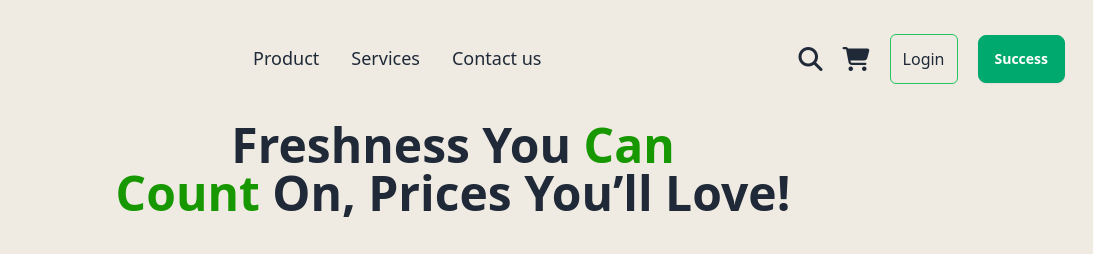
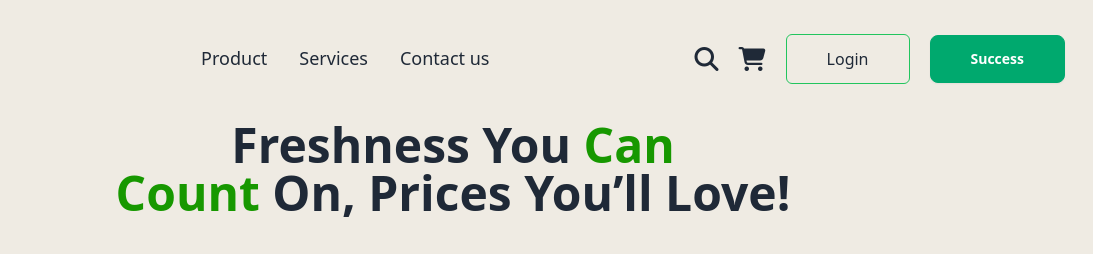
Before and after one commit to Hrikesh145/green-veg, a plain HTML site: page index.html in a window 1280 px wide. Shown: the top 254 px of the page, 187-1280 px from the left. Drawn offline with nearby package versions, Linux system fonts and the light colour scheme.

Commit message:
change button log success

```diff
--- a/index.html
+++ b/index.html
@@ -62,10 +62,10 @@
             <div class="hidden lg:flex justify-center items-center gap-5">
               <i class="fa-solid fa-magnifying-glass text-2xl"></i>
               <i class="fa-solid fa-cart-shopping text-2xl"></i>
-              <button class="border border-green-500 p-3 rounded-md hover:bg-green-300">
+              <button class="border border-green-500 p-3 rounded-md hover:bg-green-300 px-10">
                 Login
               </button>
-              <button class="btn btn-success text-white hover:bg-green-300">Success</button>
+              <button class="btn btn-success text-white hover:bg-green-300 px-10">Success</button>
             </div>
             <div class="lg:hidden flex justify-end">
               <div class="dropdown">
```
